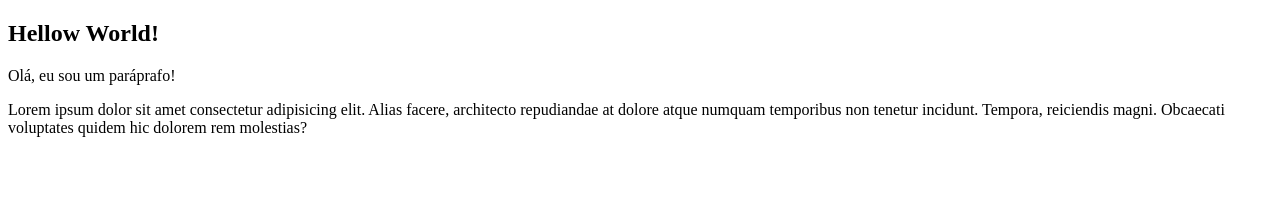
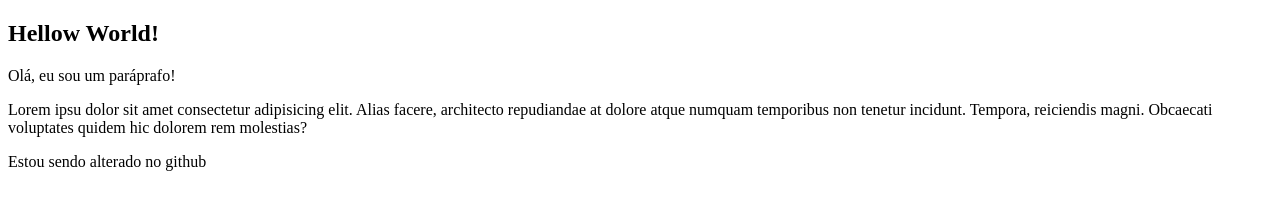
Before and after one commit to letsGetToCode/curso-github, a plain HTML site: page index.html in a window 1280 px wide. Drawn offline with Linux system fonts and the light colour scheme.

Commit message:
Update index.html

```diff
--- a/index.html
+++ b/index.html
@@ -9,7 +9,8 @@
 
   <h2> Hellow World!</h2>
   <p>Olá, eu sou um paráprafo!</p>
-  <p>Lorem ipsum dolor sit amet consectetur adipisicing elit. Alias facere, architecto repudiandae at dolore atque numquam temporibus non tenetur incidunt. Tempora, reiciendis magni. Obcaecati voluptates quidem hic dolorem rem molestias?</p>
+  <p>Lorem ipsu dolor sit amet consectetur adipisicing elit. Alias facere, architecto repudiandae at dolore atque numquam temporibus non tenetur incidunt. Tempora, reiciendis magni. Obcaecati voluptates quidem hic dolorem rem molestias?</p>
+  <p>Estou sendo alterado no github</p>
 
 </body>
 </html>
```
